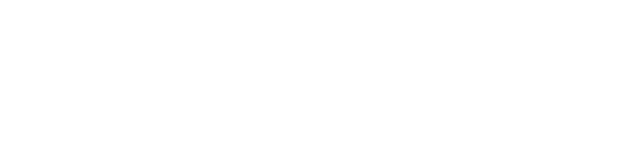
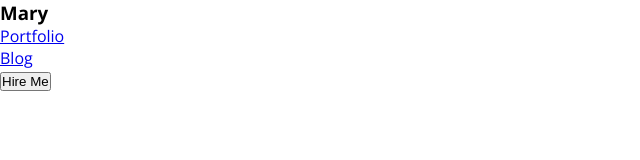
Before and after one commit to 44fahadhasan/web-dev-por, a plain HTML site: page index.html in a window 1280 px wide. Shown: the whole page, without its empty margins (0-640 px from the left). Drawn offline with nearby package versions, Linux system fonts and the light colour scheme.

Commit message:
add html css code

```diff
--- a/assets/style/index.css
+++ b/assets/style/index.css
@@ -0,0 +1,16 @@
+/* open sans font import */
+@import url("https://fonts.googleapis.com/css2?family=Open+Sans:ital,wght@0,300;0,400;0,500;0,600;0,700;0,800;1,300;1,400;1,500;1,600;1,700;1,800&display=swap");
+
+/* universel selector  */
+
+* {
+  margin: 0;
+  padding: 0;
+  box-sizing: border-box;
+}
+
+body {
+  font-family: "Open Sans", sans-serif;
+}
+
+/* nav css code  srart */
--- a/index.html
+++ b/index.html
@@ -7,7 +7,16 @@
     <link rel="stylesheet" href="./assets/style/index.css" />
   </head>
   <body>
-    <header></header>
+    <header>
+      <nav>
+        <h3>Ma<span>r</span>y</h3>
+        <ul>
+          <li><a href="#">Portfolio</a></li>
+          <li><a href="#">Blog</a></li>
+          <li><button type="button">Hire Me</button></li>
+        </ul>
+      </nav>
+    </header>
     <main></main>
     <footer></footer>
   </body>
```
